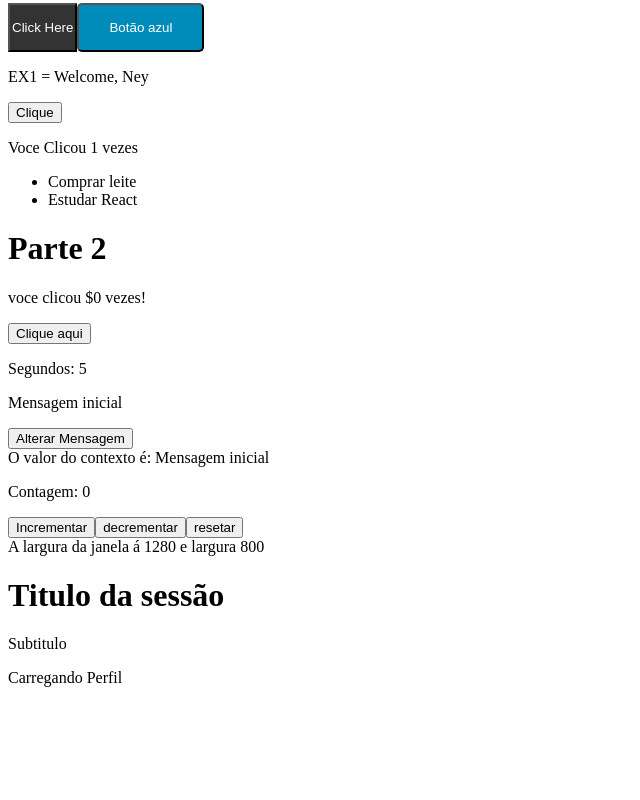
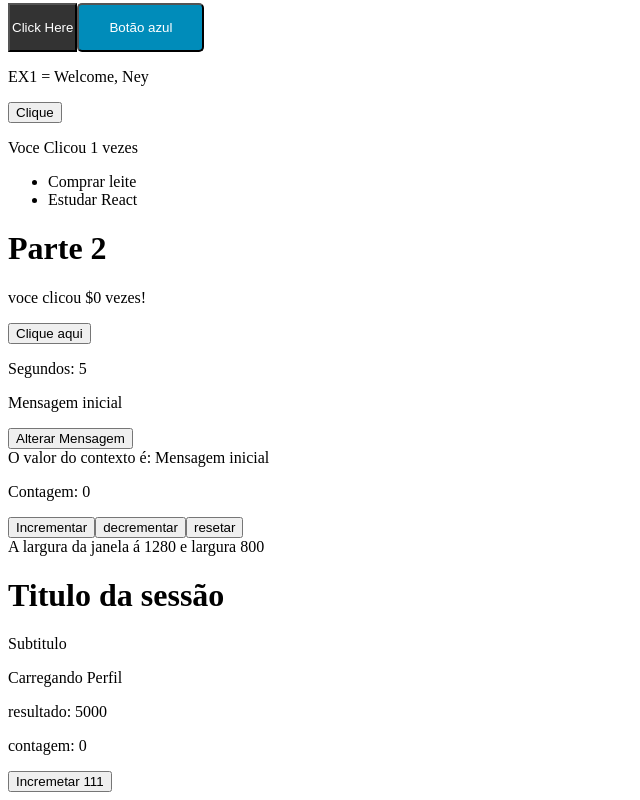
Before and after one commit to Neyzim/react-course, a React (Vite) app: page / in a window 1280 px wide. Shown: the part 657-1457 px from the top of the page, without its empty margins (0-640 px from the left). Before the commit the page ends 1360 px from the top, so only its background shows below. Built offline with nearby package versions, Linux system fonts and the light colour scheme.

Commit message:
feat: created components to study UseMemo and useCallback

```diff
--- a/src/App.jsx
+++ b/src/App.jsx
@@ -27,6 +27,8 @@ import UseReducerCounter from './components/UseReducerCounter';
 import DisplayWindowSize from './components/DisplayWindowSize';
 import Container from './components/Container';
 import UserProfile from './components/UserProfile';
+import HeavyCalc from './components/HeavyCalc';
+import CallbackCounter from './components/CallbackCounter';
 
 
 
@@ -99,6 +101,9 @@ function App() {
     </Container>
     {/*Sincronizar estados com props */}
     <UserProfile userId={2}/>
+    {/*useMemo e useCallback */}
+    <HeavyCalc numero={5}/>
+    <CallbackCounter />
 
   </>
   );
--- /dev/null
+++ b/src/components/CallbackCounter.jsx
@@ -0,0 +1,23 @@
+import React, {useCallback, useState} from 'react' //semelhante ao usememo, mas para funções
+
+//react.memo é diferente de use memo, ele memoriza componentes
+
+const Botao = React.memo(({onClick, children}) => {
+    return <button onClick={onClick}>{children}</button>
+})
+
+const CallbackCounter = () => {
+    const [contador, setContador] = useState(0);
+
+    const incrementar = useCallback(()=>{ //essa função só vai se rerenderizar caso os dados mudem
+        setContador((contadorAnterior) => contadorAnterior + 1);
+    }, [])
+  return (
+    <div>
+      <p>contagem: {contador} </p>
+      <Botao onClick={incrementar}>Incremetar 111</Botao>
+    </div>
+  )
+}
+
+export default CallbackCounter
--- /dev/null
+++ b/src/components/HeavyCalc.jsx
@@ -0,0 +1,20 @@
+import {useState, useMemo} from 'react' //usememo e usado para operações pesadas,
+// react guarda o valor e reutiliza caso não tenha sido atualizado
+
+const HeavyCalc = ({numero}) => {
+    const resultCalculoPesado = useMemo(() =>{
+        return operacaoPesada(numero)
+    }, [numero]);
+  return (
+    <div>
+      resultado: {resultCalculoPesado}
+    </div>
+  )
+}
+
+const operacaoPesada = (num) =>{
+    return num * 1000;
+
+}
+
+export default HeavyCalc
```
